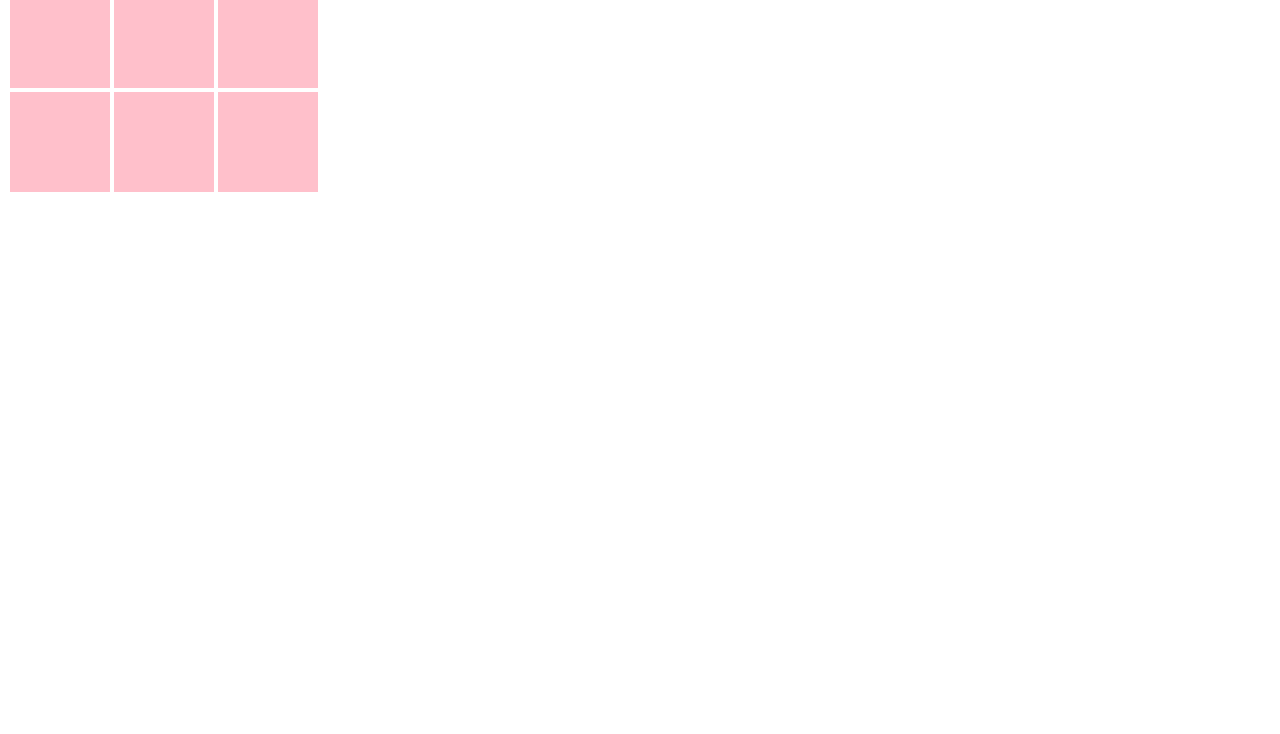
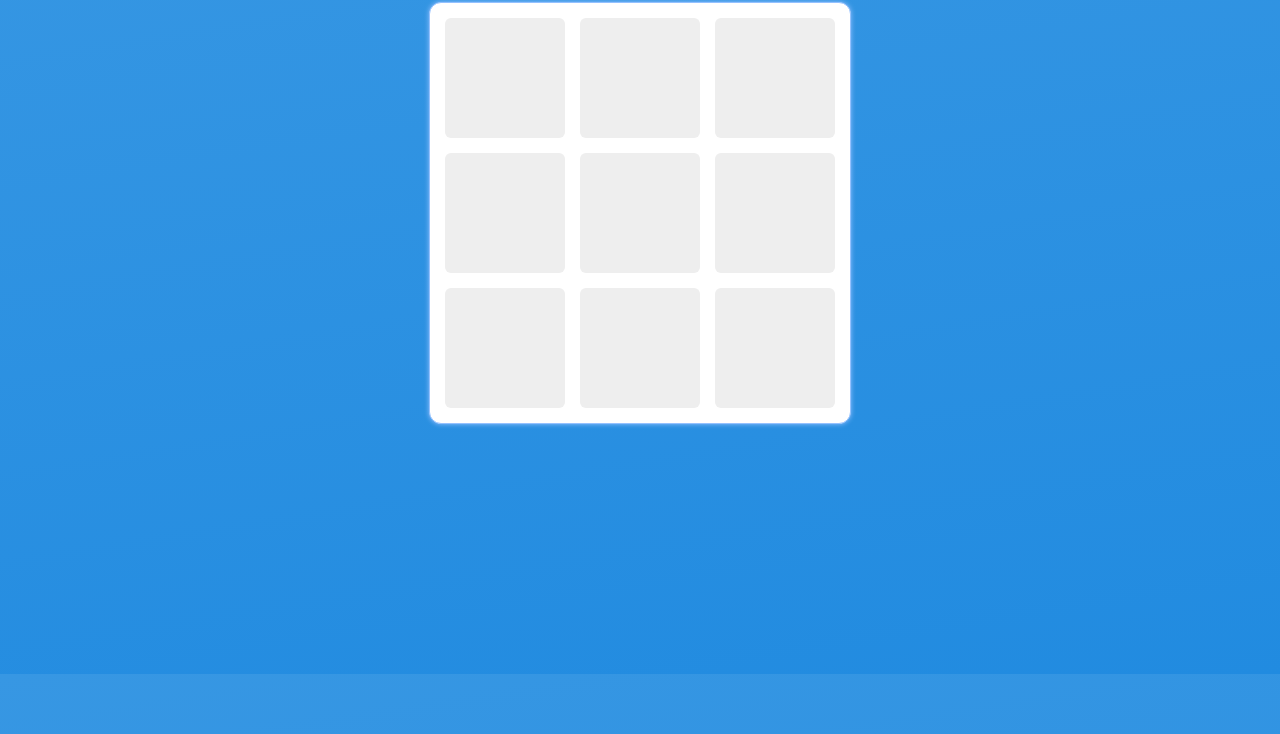
Before and after one commit to kaiku/tic-tac-toe, a plain HTML site: page index.html in a window 1280 px wide. Shown: the part 126-860 px from the top of the page. Before the commit the page ends 800 px from the top, so only its background shows below. Drawn offline with nearby package versions, Linux system fonts and the light colour scheme.

Commit message:
Adding styles

```diff
--- a/index.html
+++ b/index.html
@@ -3,24 +3,31 @@
 <head>
 	<meta charset="UTF-8" />
 	<title>Tic-tac-toe</title>
+	<link href='http://fonts.googleapis.com/css?family=Open+Sans+Condensed:300,700' rel='stylesheet' type='text/css'>
 	<link href="ttt.css" rel="stylesheet" />
 </head>
 <body>
+	<div class="container">
+		<div class="pull-right">
+			<button class="btn" id="reset">Reset</button>
+		</div>
+		<h1>T-T-T</h1>
 		<div class="board" id="tic-tac-toe">
-	<div class="row">
-		<div class="cell"></div>
-		<div class="cell"></div>
-		<div class="cell"></div>
+			<div class="board-row cf">
+				<div class="board-cell" data-cell="0"></div>
+				<div class="board-cell" data-cell="1"></div>
+				<div class="board-cell" data-cell="2"></div>
 			</div>
-	<div class="row">
-		<div class="cell"></div>
-		<div class="cell"></div>
-		<div class="cell"></div>
+			<div class="board-row cf">
+				<div class="board-cell" data-cell="3"></div>
+				<div class="board-cell" data-cell="4"></div>
+				<div class="board-cell" data-cell="5"></div>
 			</div>
-	<div class="row">
-		<div class="cell"></div>
-		<div class="cell"></div>
-		<div class="cell"></div>
+			<div class="board-row cf">
+				<div class="board-cell" data-cell="6"></div>
+				<div class="board-cell" data-cell="7"></div>
+				<div class="board-cell" data-cell="8"></div>
+			</div>
 		</div>
 	</div>
 	<script src="http://ajax.googleapis.com/ajax/libs/jquery/1.11.0/jquery.min.js"></script>
--- a/ttt-implementation.js
+++ b/ttt-implementation.js
@@ -1,20 +1,36 @@
+$(function() {
+  var myBoard = $('#tic-tac-toe').ttt('human', 'ai'),
+      myCells = myBoard.find('.board-cell');
 
-var tttElement = $('#tic-tac-toe').ttt();
-
-tttElement.find('.cell').on('click', function() {
+  // Handle cell clicking.
+  myCells.on('click', function() {
     // Calculate which cell, 0-8, was clicked and trigger the move.
     var point = $(this).parent().index() * 3 + $(this).index();
-  tttElement.trigger($.Event('ttt.api.move', {move: point}));
+    myBoard.trigger($.Event('ttt.api.move', {move: point}));
   });
 
-tttElement.on('ttt.on.move', function(e) {
+  // Respond to move events.
+  myBoard.on('ttt.on.move', function(e) {
     var board = e.board,
         piece = e.piece,
-      point = e.point;
+        point = e.point,
+        column = Math.floor(e.point / 3),
+        row = e.point % 3;
+
+
+    $(this).find('[data-cell="' + point + '"]').addClass(piece.toLowerCase());
 
     console.log('ttt.on.move', JSON.stringify(board), piece, point);
   });
 
-tttElement.on('ttt.on.reset', function(e) {
-  console.log('reset called');
+  myBoard.on('ttt.on.reset', function(e) {
+    myCells.each(function() {
+      $(this).removeClass('x o');
     });
+  });
+
+  // Reset button
+  $('#reset').on('click', function() {
+    myBoard.trigger($.Event('ttt.api.reset'));
+  });
+});
--- a/ttt.css
+++ b/ttt.css
@@ -1,15 +1,148 @@
-.board {
-	display: table;
+/* http://meyerweb.com/eric/tools/css/reset/
+   v2.0 | 20110126
+   License: none (public domain)
+*/
+
+html, body, div, span, applet, object, iframe,
+h1, h2, h3, h4, h5, h6, p, blockquote, pre,
+a, abbr, acronym, address, big, cite, code,
+del, dfn, em, img, ins, kbd, q, s, samp,
+small, strike, strong, sub, sup, tt, var,
+b, u, i, center,
+dl, dt, dd, ol, ul, li,
+fieldset, form, label, legend,
+table, caption, tbody, tfoot, thead, tr, th, td,
+article, aside, canvas, details, embed,
+figure, figcaption, footer, header, hgroup,
+menu, nav, output, ruby, section, summary,
+time, mark, audio, video {
+	margin: 0;
+	padding: 0;
+	border: 0;
+	font-size: 100%;
+	font: inherit;
+	vertical-align: baseline;
+}
+/* HTML5 display-role reset for older browsers */
+article, aside, details, figcaption, figure,
+footer, header, hgroup, menu, nav, section {
+	display: block;
+}
+body {
+	line-height: 1;
+}
+ol, ul {
+	list-style: none;
+}
+blockquote, q {
+	quotes: none;
+}
+blockquote:before, blockquote:after,
+q:before, q:after {
+	content: '';
+	content: none;
+}
+table {
+	border-collapse: collapse;
+	border-spacing: 0;
 }
 
-.board > .row {
-	display: table-row;
+.cf:before,
+.cf:after {
+    content: ' ';
+    display: table;
 }
 
-.board > .row > .cell {
-	display: table-cell;
-	width: 100px;
-	height: 100px;
-	background: pink;
-	border: 2px solid #fff;
+.cf:after {
+    clear: both;
 }
+
+/* apply a natural box layout model to all elements */
+*, *:before, *:after {
+  -moz-box-sizing: border-box;
+  -webkit-box-sizing: border-box;
+  box-sizing: border-box;
+}
+
+html, body {
+  width: 100%;
+  height: 100%;
+}
+
+body {
+  background: linear-gradient(-9deg, #218be0, #3797e3) fixed 0% 0% transparent;
+  font-family: 'Open Sans Condensed', sans-serif;
+}
+
+h1 {
+  font-size: 48px;
+  color: #fff;
+  font-weight: bold;
+  margin-bottom: 20px;
+}
+
+.btn {
+  font-size: 24px;
+}
+
+.container {
+	width: 422px;
+	margin: 60px auto;
+}
+
+.board {
+	width: 422px;
+	height: 422px;
+  padding: 15px;
+	box-shadow: 0px 0px 5px #94c1ff;
+  border: 1px solid #94c1ff;
+  background: #fff;
+  border-radius: 12px;
+  border-collapse: collapse;
+}
+
+.board-row {
+  margin-bottom: 15px;
+}
+
+.board-row:last-child {
+  margin-bottom: 0;
+}
+
+.board-cell {
+	float: left;
+	width: 120px;
+	height: 120px;
+  display: block;
+  margin-right: 15px;
+  background: #eee;
+  cursor: pointer;
+  border-radius: 6px;
+}
+
+.board-cell:last-child {
+  margin-right: 0;
+}
+
+.board-cell:before {
+  font-weight: bold;
+  font-size: 92px;
+  position: absolute;
+  line-height: 120px;
+  width: 120px;
+  height: 120px;
+  text-align: center;
+  vertical-align: middle;
+}
+
+.board-cell.x:before {
+	content: 'X';
+}
+
+.board-cell.o:before {
+	content: 'O';
+}
+
+.pull-right {
+  float: right;
+}
--- a/ttt.js
+++ b/ttt.js
@@ -443,7 +443,7 @@
     if (numAvailableMoves === 9) {
       move = Math.floor(Math.random() * numAvailableMoves);
     } else {
-      move = this.minimax(this.board, 1, true, -Infinity, Infinity)[1];
+      move = this.minimax(this.board, 4, true, -Infinity, Infinity)[1];
     }
 
     this.manager.move(move);
```
Lines whose indentation alone changed are shown as unchanged.
